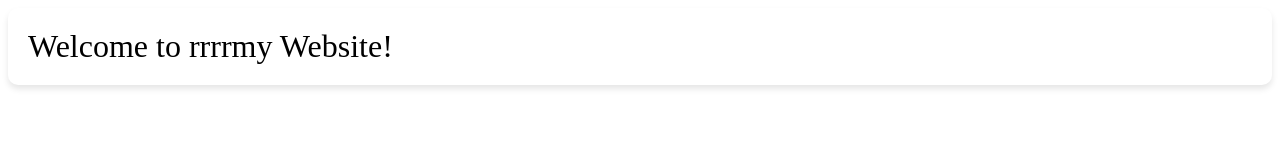
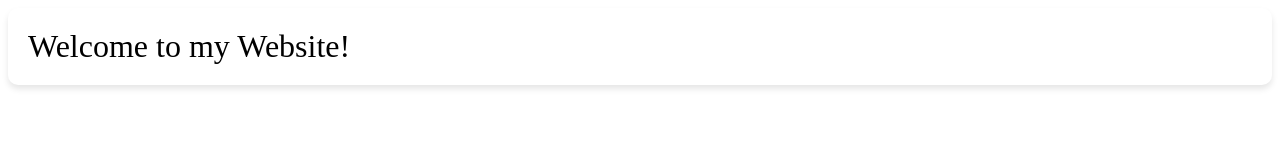
Before and after one commit to Ergonomic-back-support/Ariel-s-Portfolio, a plain HTML site: page index.html in a window 1280 px wide. Drawn offline with Linux system fonts and the light colour scheme.

Commit message:
Update index.html

```diff
--- a/index.html
+++ b/index.html
@@ -8,7 +8,7 @@
 </head>
 <body>
     <div class="greeting">
-        Welcome to rrrrmy Website!
+        Welcome to my Website!
     </div>
 </body>
 </html>
```
